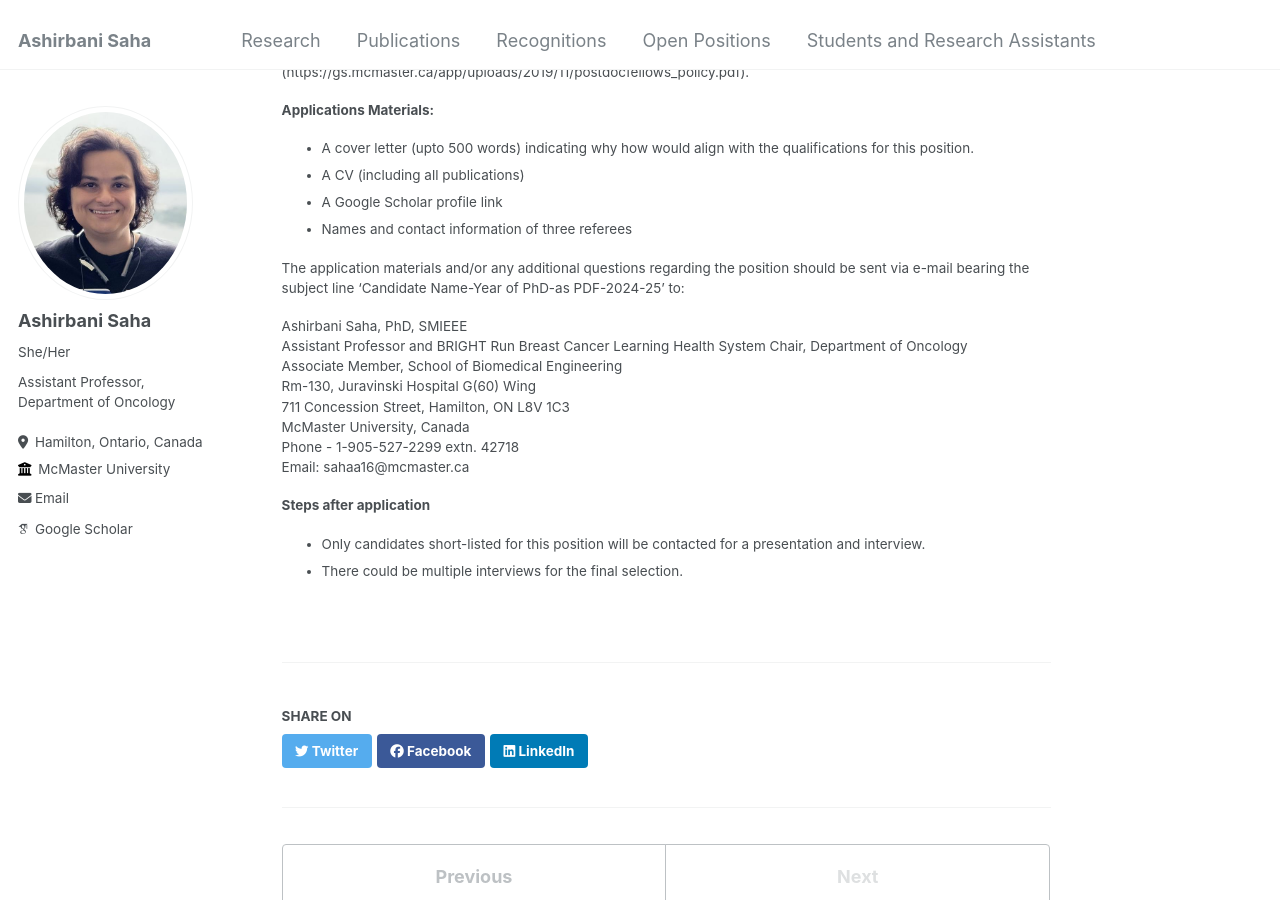
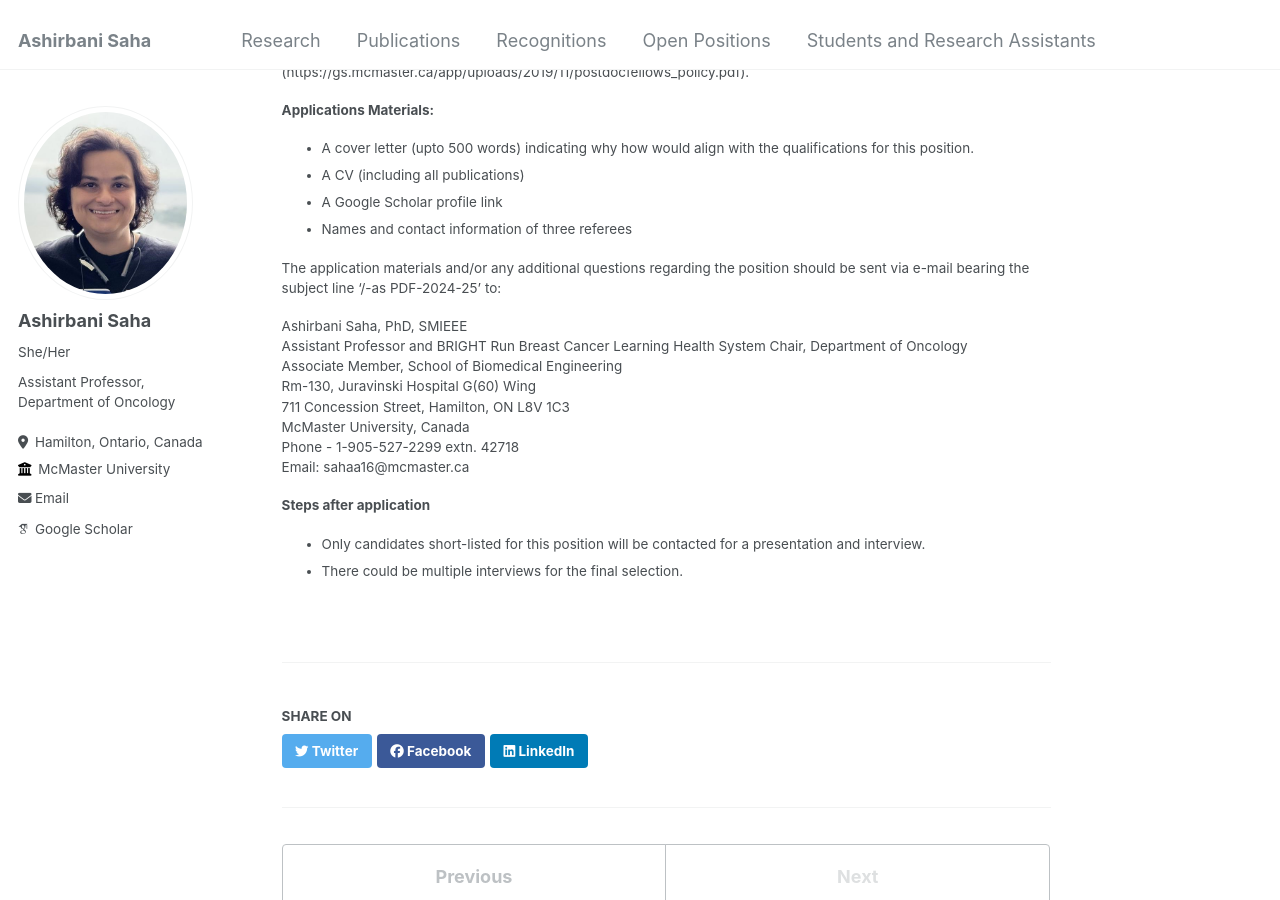
Before and after one commit to asrepo2019/ashirbanisaha, a Jekyll site: the page built from _openpositions/pos_pdoc_Jul-22-2024.md, in a window 1280 px wide and 900 px high, scrolled down 704 px. Built offline with Jekyll 4.4.1, drawn with Linux system fonts in a browser that asks for light colours; some web fonts are replaced.

Commit message:
Update pos_pdoc_Jul-22-2024.md

```diff
--- a/_openpositions/pos_pdoc_Jul-22-2024.md
+++ b/_openpositions/pos_pdoc_Jul-22-2024.md
@@ -26,7 +26,7 @@ McMaster University considers post-doctoral fellows to be an integral part of th
 * A Google Scholar profile link
 * Names and contact information of three referees
 
-The application materials and/or any additional questions regarding the position should be sent via e-mail bearing the subject line 'Candidate Name-Year of PhD-as PDF-2024-25' to:
+The application materials and/or any additional questions regarding the position should be sent via e-mail bearing the subject line '/<Candidate Name-Year of PhD/>-as PDF-2024-25' to:
 
 Ashirbani Saha, PhD, SMIEEE<br>
 Assistant Professor and BRIGHT Run Breast Cancer Learning Health System Chair, Department of Oncology<br>
```
